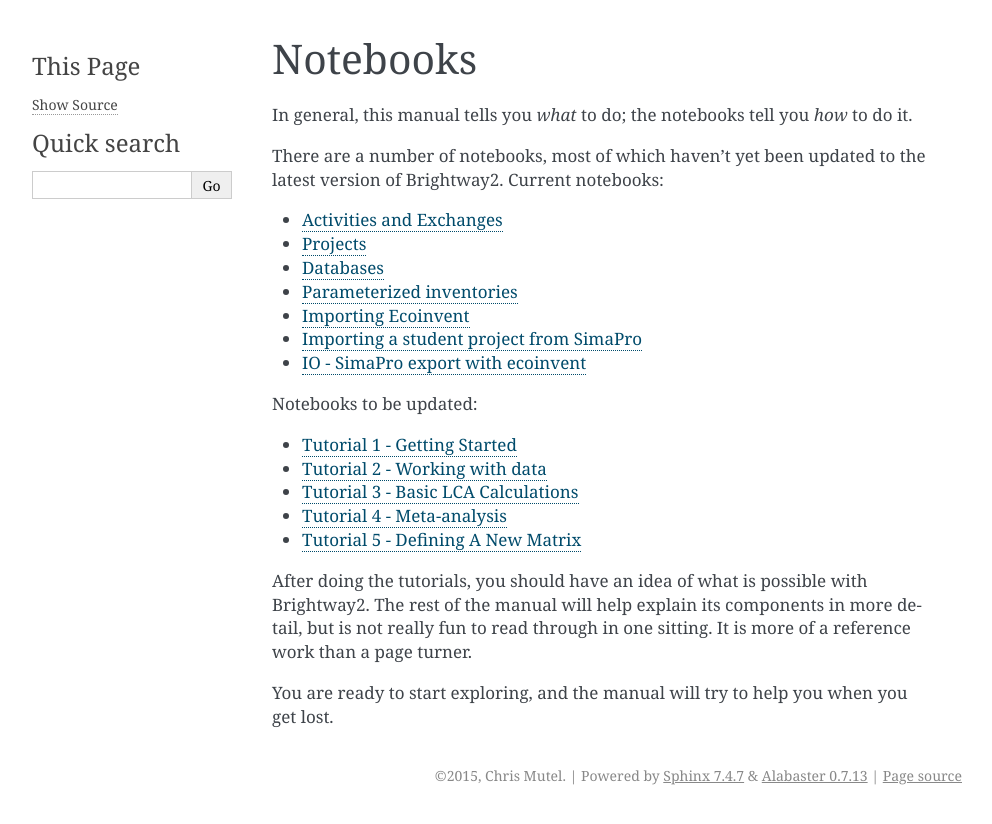
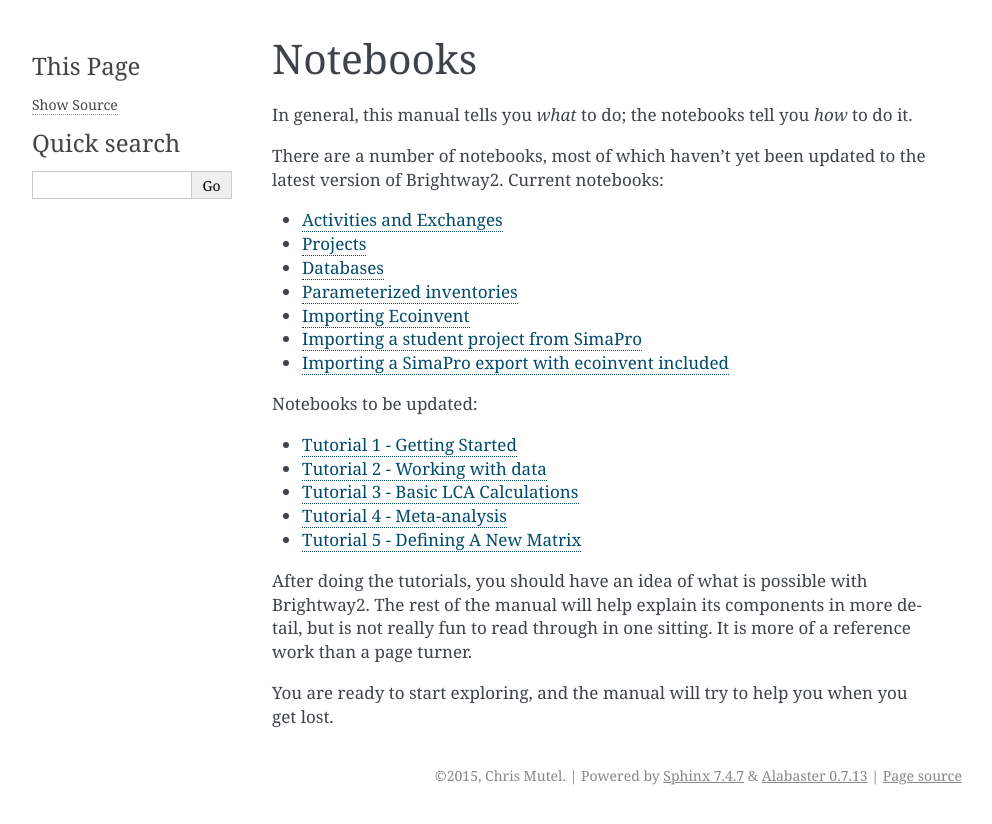
Before and after one commit to brightway-lca/brightway2, a Sphinx documentation site: the page built from docs/notebooks.rst, in a window 1280 px wide. Shown: the top 824 px of the page, without its empty margins (148-1140 px from the left). Built offline with Sphinx 7.4.7, drawn with Linux system fonts in a browser that asks for light colours.

Commit message:
Change description of notebook

```diff
--- a/docs/notebooks.rst
+++ b/docs/notebooks.rst
@@ -13,7 +13,7 @@
 * `Parameterized inventories <http://nbviewer.ipython.org/urls/bitbucket.org/cmutel/brightway2/raw/2.0/notebooks/Parameterized%20inventories.ipynb>`__
 * `Importing Ecoinvent <http://nbviewer.ipython.org/urls/bitbucket.org/cmutel/brightway2/raw/2.0/notebooks/IO%20-%20importing%20Ecoinvent.ipynb>`__
 * `Importing a student project from SimaPro <http://nbviewer.ipython.org/urls/bitbucket.org/cmutel/brightway2/raw/2.0/notebooks/IO%20-%20student%20project%20SimaPro%20export.ipynb>`__
-* `IO - SimaPro export with ecoinvent <http://nbviewer.ipython.org/urls/bitbucket.org/cmutel/brightway2/raw/2.0/notebooks/IO%20-%20SimaPro%20export%20with%20ecoinvent.ipynb>`__
+* `Importing a SimaPro export with ecoinvent included <http://nbviewer.ipython.org/urls/bitbucket.org/cmutel/brightway2/raw/2.0/notebooks/IO%20-%20SimaPro%20export%20with%20ecoinvent.ipynb>`__
 
 Notebooks to be updated:
 
```
